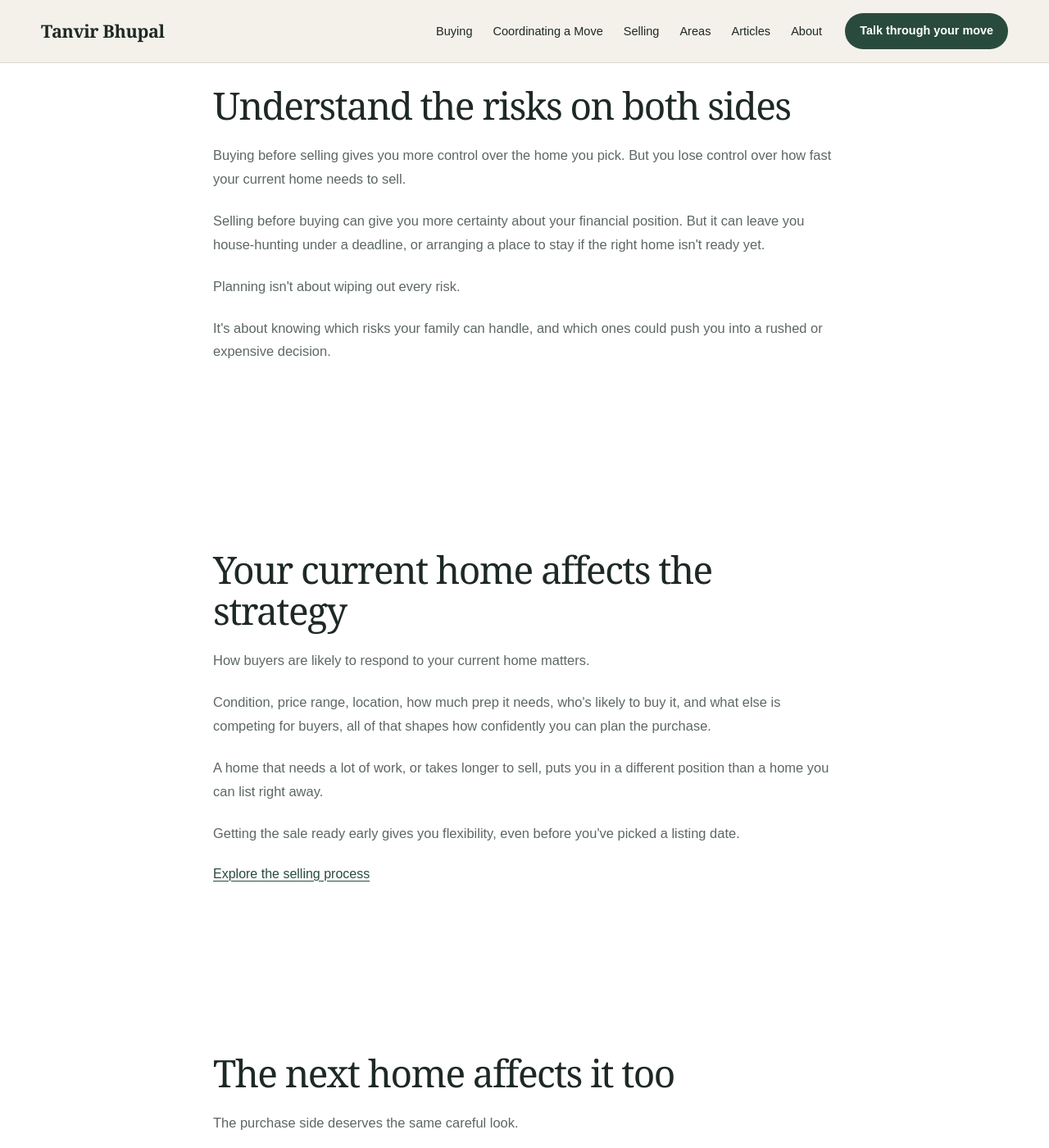
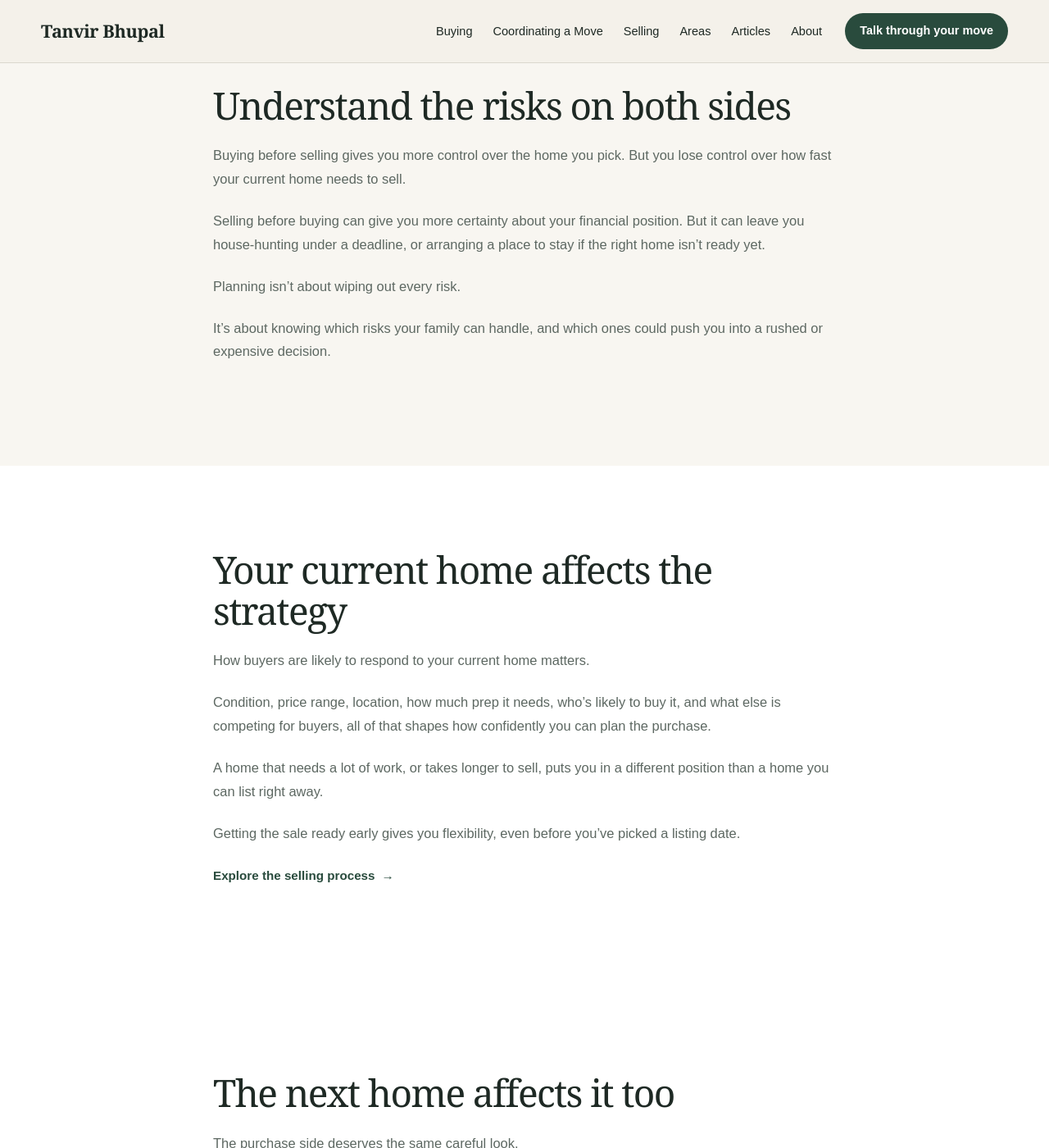
Before and after one commit to gvancouverhomes/tanvirbhupal-website, a Jekyll site: the page built from coordinating-a-move.md, in a window 1280 px wide and 1400 px high, scrolled down 2006 px. Shown: the whole window at 82% size. Built offline with Jekyll 4.4.1, drawn with Linux system fonts in a browser that asks for light colours; some of the changed text lies outside the part shown.

Commit message:
Clean up Coordinating a Move page for launch

```diff
--- a/coordinating-a-move.md
+++ b/coordinating-a-move.md
@@ -5,237 +5,175 @@
 permalink: /coordinating-a-move/
 ---
 
+<section class="page-hero" markdown="1">
+  <div class="page-shell page-shell--narrow" markdown="1">
 
-<section class="page-hero">
-  <div class="page-shell page-shell--narrow">
-<p class="eyebrow">Coordinating a Move</p>
+Coordinating a Move
+{: class="eyebrow" }
 
-  <h1>Plan the sale and the purchase as one connected move.</h1>
+# Plan the sale and the purchase as one connected move.
 
-  <p>
-    Moving from one home to another is more than deciding what to sell and what to buy. Timing, financing, possession dates, preparation, and the amount of risk your family can comfortably carry all need to work together.
-  </p>
+Moving from one home to another is more than deciding what to sell and what to buy. Timing, financing, possession dates, preparation, and the amount of risk your family can comfortably carry all need to work together.
 
-  <p>
-    The goal isn't just to close two deals. It's to create enough clarity and flexibility that your family does not have to make the next decision under unnecessary pressure.
-  </p>
+The goal isn't just to close two deals. It's to create enough clarity and flexibility that your family does not have to make the next decision under unnecessary pressure.
 
-  <div class="button-row"><a class="button button--primary" href="{{ '/contact/' | relative_url }}">Talk through your move</a></div>
+<div class="button-row"><a class="button button--primary" href="{{ '/contact/' | relative_url }}">Talk through your move</a></div>
+
   </div>
 </section>
 
-<section class="page-section">
-  <div class="page-shell page-shell--narrow">
-<h2>There is no single correct order</h2>
+<section class="page-section" markdown="1">
+  <div class="page-shell page-shell--narrow" markdown="1">
 
-  <p>
-    Some homeowners do better selling first. Others need to find the right home before they put their current property on the market.
-  </p>
+## There is no single correct order
 
-  <p>
-    Neither one is automatically safer.
-  </p>
+Some homeowners do better selling first. Others need to find the right home before they put their current property on the market.
 
-  <p>
-    Selling first gives you certainty about your funds. But it can also pressure you to find your next home fast.
-  </p>
+Neither one is automatically safer.
 
-  <p>
-    Buying first may give you a better chance to secure the right property. But it can bring carrying costs, financing conditions, and uncertainty about the sale.
-  </p>
+Selling first gives you certainty about your funds. But it can also pressure you to find your next home fast.
 
-  <p>
-    The right order depends on your finances, your current home, what's available on the market, and how much uncertainty your family can live with.
-  </p>
+Buying first may give you a better chance to secure the right property. But it can bring carrying costs, financing conditions, and uncertainty about the sale.
+
+The right order depends on your finances, your current home, what's available on the market, and how much uncertainty your family can live with.
+
   </div>
 </section>
 
-<section class="page-section">
-  <div class="page-shell page-shell--narrow">
-<h2>Start with the financial structure</h2>
+<section class="page-section" markdown="1">
+  <div class="page-shell page-shell--narrow" markdown="1">
 
-  <p>
-    Before you choose a direction, you need a clear picture of how the purchase gets funded, and what depends on selling your current home.
-  </p>
+## Start with the financial structure
 
-  <p>
-    That means knowing your equity, your deposit funds, your financing approval, what your lender requires, what you'll likely net from the sale, and whether you can carry both properties for a while.
-  </p>
+Before you choose a direction, you need a clear picture of how the purchase gets funded, and what depends on selling your current home.
 
-  <p>
-    Sort these questions out early.
-  </p>
+That means knowing your equity, your deposit funds, your financing approval, what your lender requires, what you'll likely net from the sale, and whether you can carry both properties for a while.
 
-  <p>
-    A move gets a lot harder when you figure out the financial structure only after the right home shows up, or after an offer is already accepted.
-  </p>
+Sort these questions out early.
+
+A move gets a lot harder when you figure out the financial structure only after the right home shows up, or after an offer is already accepted.
+
   </div>
 </section>
 
-<section class="page-section">
-  <div class="page-shell page-shell--narrow">
-<h2>Understand the risks on both sides</h2>
+<section class="page-section page-section--soft" markdown="1">
+  <div class="page-shell page-shell--narrow" markdown="1">
 
-  <p>
-    Buying before selling gives you more control over the home you pick. But you lose control over how fast your current home needs to sell.
-  </p>
+## Understand the risks on both sides
 
-  <p>
-    Selling before buying can give you more certainty about your financial position. But it can leave you house-hunting under a deadline, or arranging a place to stay if the right home isn't ready yet.
-  </p>
+Buying before selling gives you more control over the home you pick. But you lose control over how fast your current home needs to sell.
 
-  <p>
-    Planning isn't about wiping out every risk.
-  </p>
+Selling before buying can give you more certainty about your financial position. But it can leave you house-hunting under a deadline, or arranging a place to stay if the right home isn't ready yet.
 
-  <p>
-    It's about knowing which risks your family can handle, and which ones could push you into a rushed or expensive decision.
-  </p>
+Planning isn't about wiping out every risk.
+
+It's about knowing which risks your family can handle, and which ones could push you into a rushed or expensive decision.
+
   </div>
 </section>
 
-<section class="page-section">
-  <div class="page-shell page-shell--narrow">
-<h2>Your current home affects the strategy</h2>
+<section class="page-section" markdown="1">
+  <div class="page-shell page-shell--narrow" markdown="1">
 
-  <p>
-    How buyers are likely to respond to your current home matters.
-  </p>
+## Your current home affects the strategy
 
-  <p>
-    Condition, price range, location, how much prep it needs, who's likely to buy it, and what else is competing for buyers, all of that shapes how confidently you can plan the purchase.
-  </p>
+How buyers are likely to respond to your current home matters.
 
-  <p>
-    A home that needs a lot of work, or takes longer to sell, puts you in a different position than a home you can list right away.
-  </p>
+Condition, price range, location, how much prep it needs, who's likely to buy it, and what else is competing for buyers, all of that shapes how confidently you can plan the purchase.
 
-  <p>
-    Getting the sale ready early gives you flexibility, even before you've picked a listing date.
-  </p>
+A home that needs a lot of work, or takes longer to sell, puts you in a different position than a home you can list right away.
 
-  <a href="{{ '/selling/' | relative_url }}">Explore the selling process</a>
+Getting the sale ready early gives you flexibility, even before you've picked a listing date.
+
+<a class="text-link" href="{{ '/selling/' | relative_url }}">Explore the selling process</a>
+
   </div>
 </section>
 
-<section class="page-section">
-  <div class="page-shell page-shell--narrow">
-<h2>The next home affects it too</h2>
+<section class="page-section" markdown="1">
+  <div class="page-shell page-shell--narrow" markdown="1">
 
-  <p>
-    The purchase side deserves the same careful look.
-  </p>
+## The next home affects it too
 
-  <p>
-    Some families want a fairly common type of home, so they've got several options to work with.
-  </p>
+The purchase side deserves the same careful look.
 
-  <p>
-    Others need something specific, a certain location, schools, accessibility, lot size, room for extended family, parking, or a particular neighbourhood.
-  </p>
+Some families want a fairly common type of home, so they've got several options to work with.
 
-  <p>
-    The fewer homes that fit, the more carefully you need to plan the order.
-  </p>
+Others need something specific, a certain location, schools, accessibility, lot size, room for extended family, parking, or a particular neighbourhood.
 
-  <p>
-    Know what you'll compromise on and what you won't. That keeps the timing of your sale from making the buying decision for you.
-  </p>
+The fewer homes that fit, the more carefully you need to plan the order.
 
-  <a href="{{ '/buying/' | relative_url }}">Explore the buying process</a>
+Know what you'll compromise on and what you won't. That keeps the timing of your sale from making the buying decision for you.
+
+<a class="text-link" href="{{ '/buying/' | relative_url }}">Explore the buying process</a>
+
   </div>
 </section>
 
-<section class="page-section">
-  <div class="page-shell page-shell--narrow">
-<h2>Dates can create or reduce pressure</h2>
+<section class="page-section" markdown="1">
+  <div class="page-shell page-shell--narrow" markdown="1">
 
-  <p>
-    Offer dates, subject removal, completion, possession, your moving arrangements, and when your sale proceeds get released, all of it needs to line up together.
-  </p>
+## Dates can create or reduce pressure
 
-  <p>
-    Sometimes both transactions line up closely.
-  </p>
+Offer dates, subject removal, completion, possession, your moving arrangements, and when your sale proceeds get released, all of it needs to line up together.
 
-  <p>
-    Other times, a longer possession period, a temporary overlap, or a short-term rental makes for a safer transition.
-  </p>
+Sometimes both transactions line up closely.
 
-  <p>
-    The best plan isn't always the one with the fewest days between homes.
-  </p>
+Other times, a longer possession period, a temporary overlap, or a short-term rental makes for a safer transition.
 
-  <p>
-    It's the one that gives your family enough certainty and time to move without extra pressure.
-  </p>
+The best plan isn't always the one with the fewest days between homes.
+
+It's the one that gives your family enough certainty and time to move without extra pressure.
+
   </div>
 </section>
 
-<section class="page-section">
-  <div class="page-shell page-shell--narrow">
-<h2>Plan for what may not go perfectly</h2>
+<section class="page-section" markdown="1">
+  <div class="page-shell page-shell--narrow" markdown="1">
 
-  <p>
-    Your current home may take longer to sell than expected.
-  </p>
+## Plan for what may not go perfectly
 
-  <p>
-    The right home to move into may not show up right away.
-  </p>
+Your current home may take longer to sell than expected.
 
-  <p>
-    Financing conditions may change.
-  </p>
+The right home to move into may not show up right away.
 
-  <p>
-    Inspection findings, competing offers, or possession dates can force the plan to change.
-  </p>
+Financing conditions may change.
 
-  <p>
-    A good strategy leaves room for all of that, instead of counting on every step happening exactly on time.
-  </p>
+Inspection findings, competing offers, or possession dates can force the plan to change.
 
-  <p>
-    That might mean having backup timing options, knowing your carrying costs, planning for temporary housing, or deciding ahead of time what would make you pause.
-  </p>
+A good strategy leaves room for all of that, instead of counting on every step happening exactly on time.
+
+That might mean having backup timing options, knowing your carrying costs, planning for temporary housing, or deciding ahead of time what would make you pause.
+
   </div>
 </section>
 
-<section class="page-section">
-  <div class="page-shell page-shell--narrow">
-<h2>A clearer way to make the decision</h2>
+<section class="page-section" markdown="1">
+  <div class="page-shell page-shell--narrow" markdown="1">
 
-  <p>
-    I help clients look at the sale and the purchase together before deciding which one goes first.
-  </p>
+## A clearer way to make the decision
 
-  <p>
-    We work through the financial structure, how the sale will likely go, what homes are available, the timing options, and what it actually means for your family day to day.
-  </p>
+I help clients look at the sale and the purchase together before deciding which one goes first.
 
-  <p>
-    Sometimes the most sensible strategy is not to choose an order yet. We can prepare both sides, keep the options open, and move when one path becomes clearer.
-  </p>
+We work through the financial structure, how the sale will likely go, what homes are available, the timing options, and what it actually means for your family day to day.
 
-  <p>
-    The right call is the one that protects a good decision, not the one that closes fastest.
-  </p>
+Sometimes the most sensible strategy is not to choose an order yet. We can prepare both sides, keep the options open, and move when one path becomes clearer.
+
+The right call is the one that protects a good decision, not the one that closes fastest.
+
   </div>
 </section>
 
-<section id="contact" class="page-section page-section--cta">
-  <div class="page-shell page-shell--narrow">
-<h2>Talk through your move</h2>
+<section class="page-section page-section--cta" markdown="1">
+  <div class="page-shell page-shell--narrow" markdown="1">
 
-  <p>
-    If the timing still feels tangled, that's exactly what we can work through together.
-  </p>
+## Talk through your move
 
-  <p>
-    We can start with your current home, what you hope to move into, and whatever still feels uncertain.
-  </p>
+If the timing still feels tangled, that's exactly what we can work through together.
 
-  <div class="button-row"><a class="button button--primary" href="{{ '/contact/' | relative_url }}">Start a conversation</a></div>
+We can start with your current home, what you hope to move into, and whatever still feels uncertain.
+
+<div class="button-row button-row--center"><a class="button button--primary" href="{{ '/contact/' | relative_url }}">Start a conversation</a></div>
+
   </div>
 </section>
```
